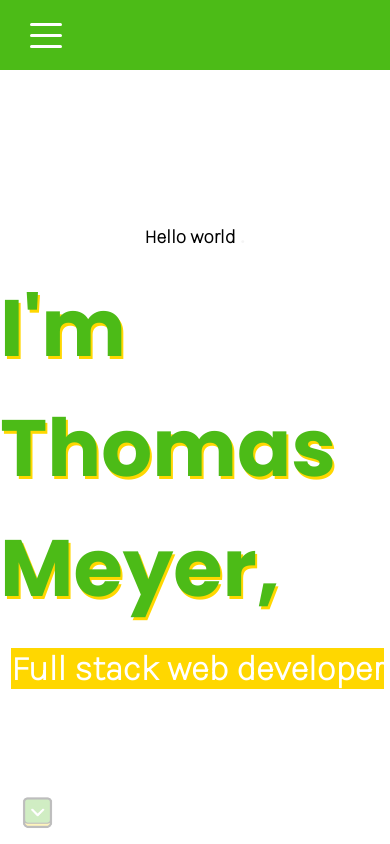
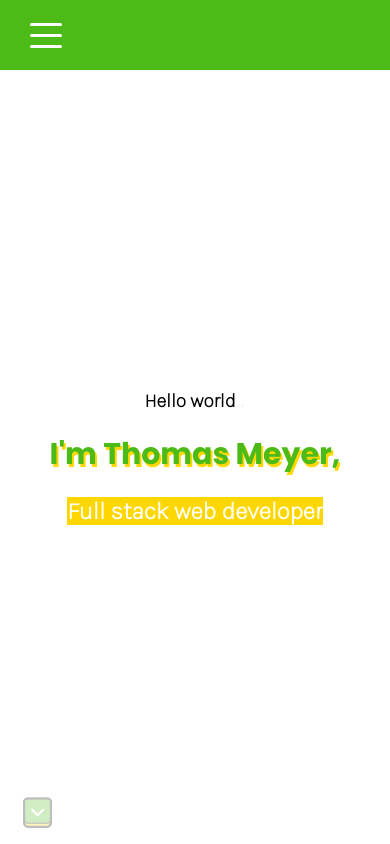
Before and after one commit to tmeyer01/portfolio, a React (Create React App) app: page / in a window 390 px wide. Built offline with nearby package versions, Linux system fonts and the light colour scheme.

Commit message:
Added media queries to welcome

```diff
--- a/src/components/welcome/welcome.scss
+++ b/src/components/welcome/welcome.scss
@@ -5,6 +5,11 @@
   justify-content: center;
   background-color: white;
   width: 100%;
+
+  @include mobile{
+    flex-direction: column;
+    align-items: center;
+  }
 
   .name--title--wrapper{
     width: 100%;
@@ -14,6 +19,11 @@
     justify-content: center;
     position: relative;
     align-items: center;
+
+    @include mobile{
+      flex-direction: column;
+      align-items: center;
+    }
 
     p{
       font-family: $otherfont;
@@ -34,6 +44,12 @@
       margin:20px 0;
       color:$maincolor;
       text-shadow: 2px 3px gold;
+
+      @include mobile{
+        font-size: 30px;
+        flex-direction: column;
+        align-items: center;
+      }
     }
 
     h3{
@@ -42,6 +58,12 @@
       color:white;
       background-color: gold;
       font-family: $otherfont;
+
+      @include mobile{
+        font-size: 24px;
+        margin-left:0;
+        justify-content: center;
+      }
     }
   }
   a{
```
